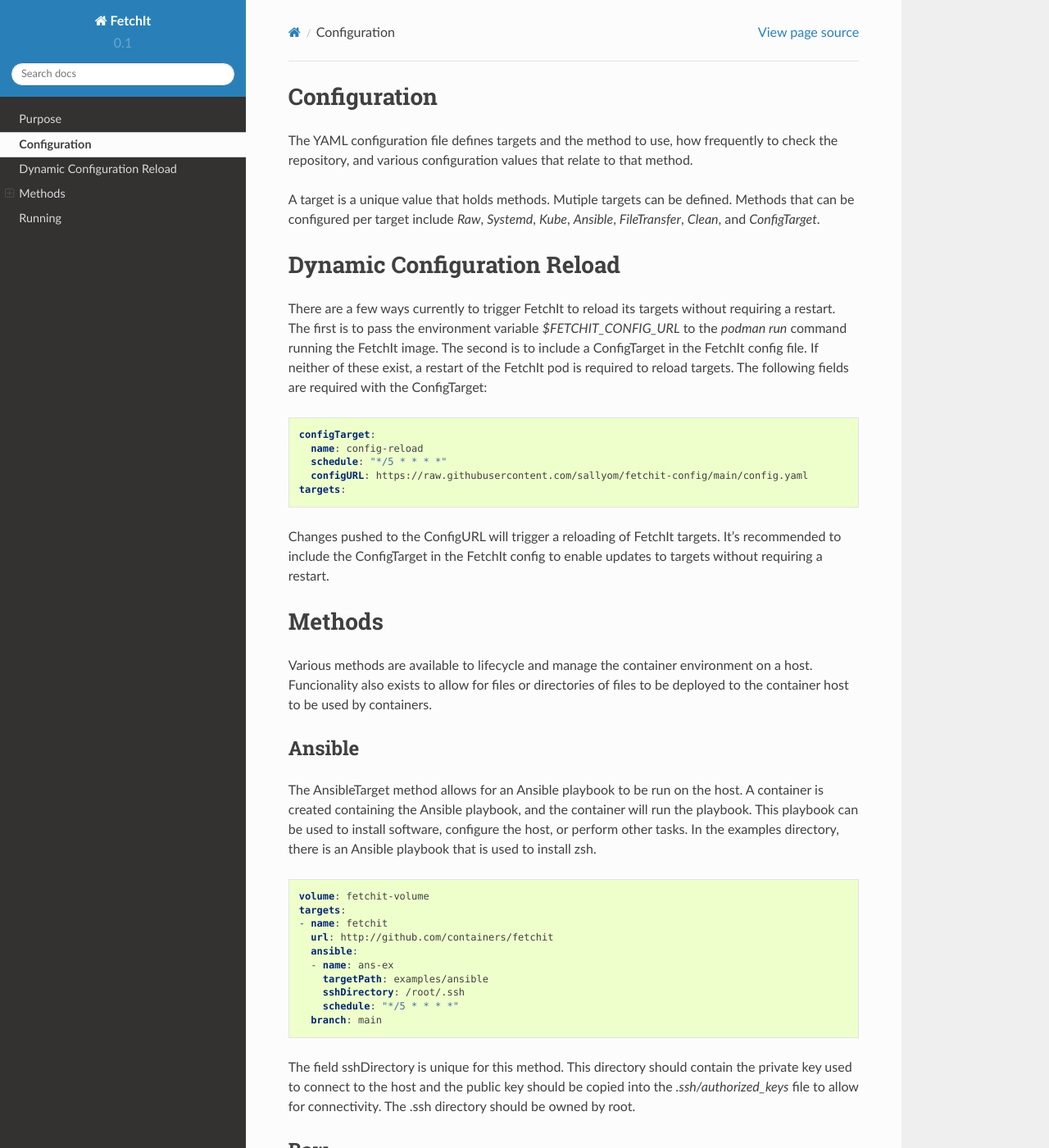
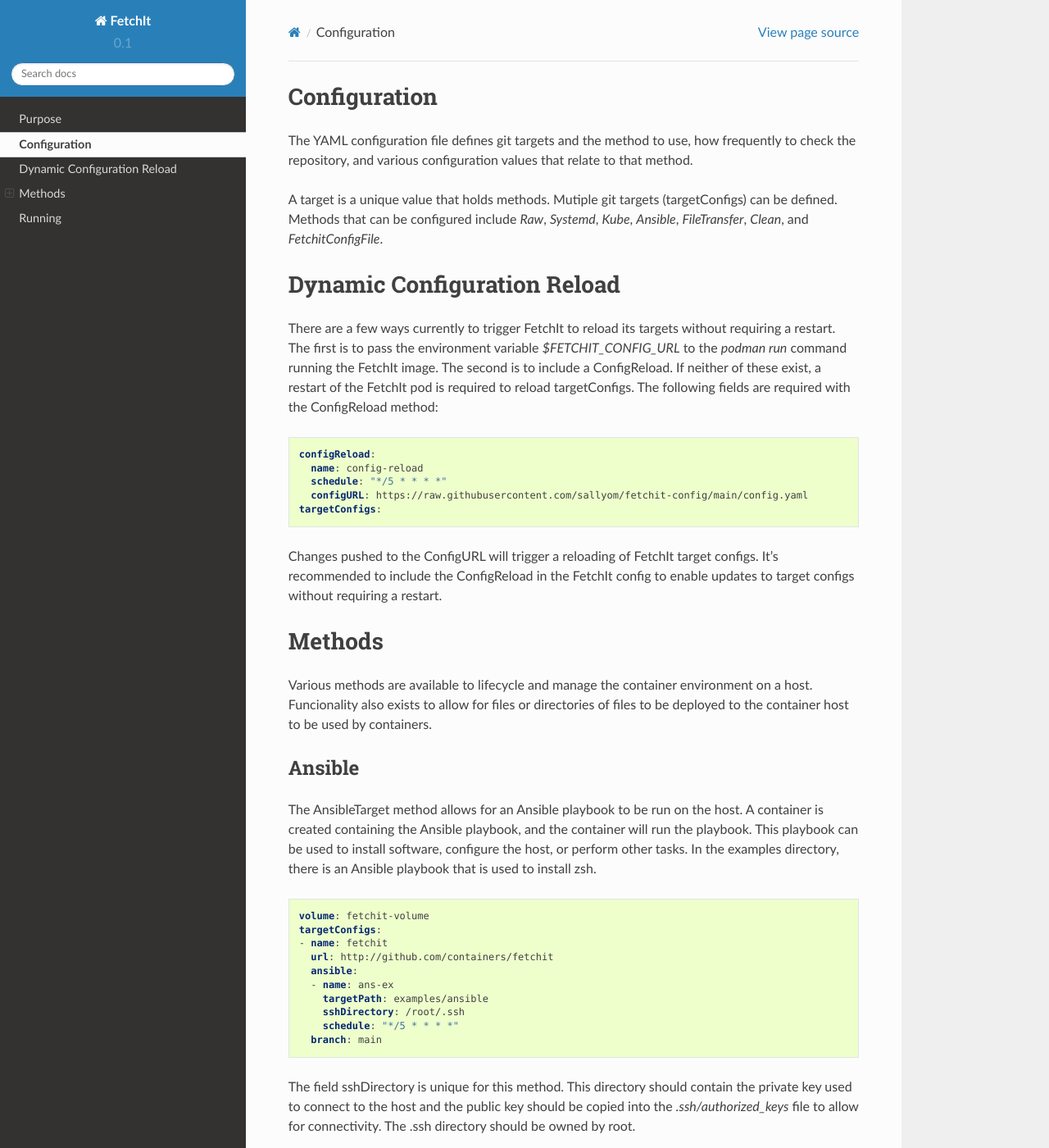
Before and after one commit to containers/fetchit, a Sphinx documentation site: the page built from docs/methods.rst, in a window 1280 px wide and 1400 px high. Shown: the whole window at 82% size. Built offline with Sphinx 7.4.7 and the Read the Docs theme 2.0.0, drawn with Linux system fonts in a browser that asks for light colours; some of the changed text lies outside the part shown.

Commit message:
configTarget -> configReload
Signed-off-by: Sally O'Malley <somalley@redhat.com>

```diff
--- a/docs/methods.rst
+++ b/docs/methods.rst
@@ -1,29 +1,29 @@
 Configuration
 =============
-The YAML configuration file defines targets and the method to use, how frequently to check the repository,
+The YAML configuration file defines git targets and the method to use, how frequently to check the repository,
 and various configuration values that relate to that method.
 
-A target is a unique value that holds methods. Mutiple targets can be defined. Methods that can be configured per
-target include `Raw`, `Systemd`, `Kube`, `Ansible`, `FileTransfer`, `Clean`, and `ConfigTarget`.
+A target is a unique value that holds methods. Mutiple git targets (targetConfigs) can be defined. Methods that can be configured
+include `Raw`, `Systemd`, `Kube`, `Ansible`, `FileTransfer`, `Clean`, and `FetchitConfigFile`.
 
 Dynamic Configuration Reload
 =============
 
 There are a few ways currently to trigger FetchIt to reload its targets without requiring a restart. The first is to
 pass the environment variable `$FETCHIT_CONFIG_URL` to the `podman run` command running the FetchIt image.
-The second is to include a ConfigTarget in the FetchIt config file. If neither of these exist, a restart of the FetchIt
-pod is required to reload targets. The following fields are required with the ConfigTarget:
+The second is to include a ConfigReload. If neither of these exist, a restart of the FetchIt
+pod is required to reload targetConfigs. The following fields are required with the ConfigReload method:
 
 .. code-block:: yaml
 
-    configTarget:
+    configReload:
       name: config-reload
       schedule: "*/5 * * * *"
       configURL: https://raw.githubusercontent.com/sallyom/fetchit-config/main/config.yaml
-    targets:
+    targetConfigs:
 
-Changes pushed to the ConfigURL will trigger a reloading of FetchIt targets. It's recommended to include the ConfigTarget
-in the FetchIt config to enable updates to targets without requiring a restart.
+Changes pushed to the ConfigURL will trigger a reloading of FetchIt target configs. It's recommended to include the ConfigReload
+in the FetchIt config to enable updates to target configs without requiring a restart.
 
 Methods
 =======
@@ -39,7 +39,7 @@
 .. code-block:: yaml
 
    volume: fetchit-volume
-   targets:
+   targetConfigs:
    - name: fetchit
      url: http://github.com/containers/fetchit
      ansible:
@@ -58,7 +58,7 @@
 .. code-block:: yaml
 
    volume: fetchit-volume
-   targets:
+   targetConfigs:
    - name: fetchit
      url: http://github.com/containers/fetchit
      raw:
@@ -101,7 +101,7 @@
 .. code-block:: yaml
 
    volume: fetchit-volume
-   targets:
+   targetConfigs:
    - name: fetchit
      url: http://github.com/containers/fetchit
      systemd:
@@ -114,7 +114,7 @@
 
 .. code-block:: yaml
 
-   targets:
+   targetConfigs:
    - name: autoupdate
      systemd:
        name: autoupdate-ex
@@ -127,7 +127,7 @@
 .. code-block:: yaml
 
    volume: fetchit-volume
-   targets:
+   targetConfigs:
    - name: fetchit
      url: http://github.com/containers/fetchit
      filetransfer:
@@ -146,7 +146,7 @@
 .. code-block:: yaml
 
    volume: fetchit-volume
-   targets:
+   targetConfigs:
    - name: fetchit
      url: http://github.com/containers/fetchit
      kube:
```
Also changed, not shown: README.md (+1 -1 lines), 6 other files.
